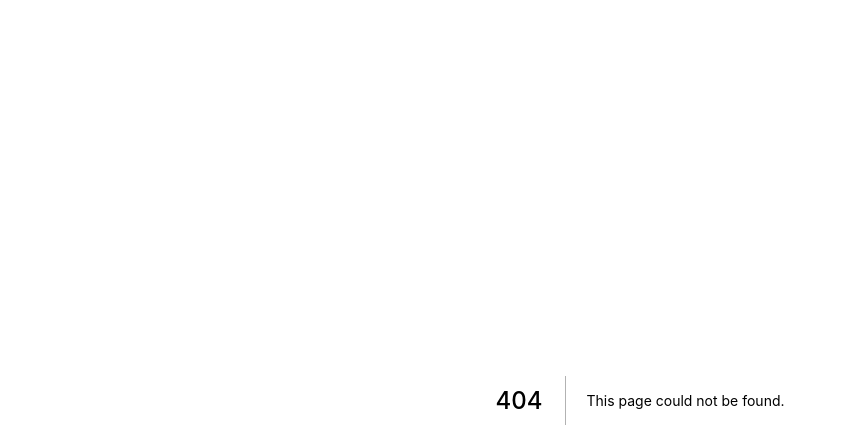
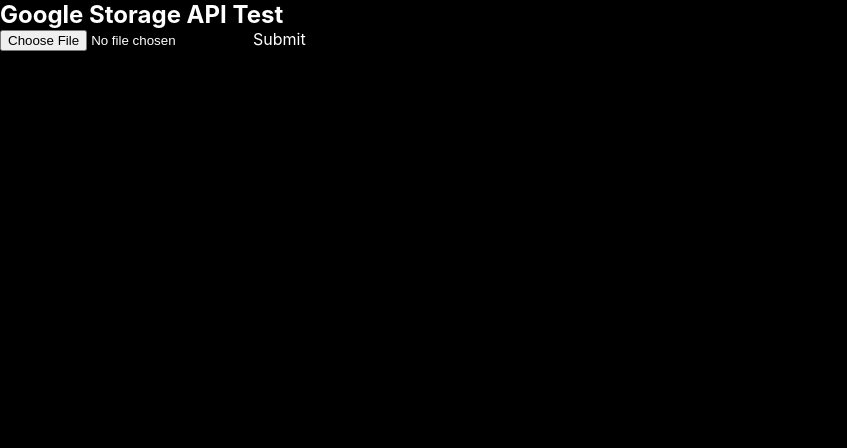
Before and after one commit to via-end-game/sep-6-client, a Next.js app: page /submitPicture in a window 1280 px wide. Before the commit this address had no page. Shown: the top 448 px of the page, without its empty margins (0-847 px from the left). Built offline with nearby package versions, Linux system fonts and the light colour scheme.

Commit message:
feat: pictures are retrieved from the google cloud bucket

```diff
--- a/pages/api/hello.ts
+++ b/pages/api/hello.ts
@@ -1,13 +1,21 @@
 // Next.js API route support: https://nextjs.org/docs/api-routes/introduction
-import type { NextApiRequest, NextApiResponse } from 'next';
+import nextConnect from 'next-connect';
+import { Storage } from '@google-cloud/storage';
 
-type Data = {
-  name: string;
-};
+let projectId = 'sep6-351006'; // Get this from Google Cloud
+let keyFilename = 'sep6.json'; // Get this from Google Cloud -> Credentials -> Service Accounts
+const storage = new Storage({
+  projectId,
+  keyFilename,
+});
+const bucket = storage.bucket('sep6_images_bucket');
 
-export default function handler(
-  req: NextApiRequest,
-  res: NextApiResponse<Data>
-) {
-  res.status(200).json({ name: 'John Doe' });
-}
+export default nextConnect().get(async (req: any, res: any) => {
+  try {
+    const [files] = await bucket.getFiles();
+    res.send([files]);
+  } catch (error) {
+    res.send('Error:' + error);
+  }
+  res.status(200).json('Everything is ok');
+});
--- /dev/null
+++ b/pages/submitPicture.tsx
@@ -0,0 +1,35 @@
+import { NextPage } from 'next';
+const submit = async (event: any) => {
+  event.preventDefault();
+
+  const response = await fetch('/api/hello', {
+    method: 'GET',
+  });
+  response.json().then((x) => {
+    for (let y = 0; y < x[0].length; y++) {
+      const newimg = document.createElement('img');
+      newimg.setAttribute(
+        'src',
+        'https://storage.cloud.google.com/sep6_images_bucket/' + x[0][y].id
+      );
+      newimg.setAttribute('width', '50');
+      newimg.setAttribute('height', '50');
+      // @ts-ignore
+      document.getElementById('images').appendChild(newimg);
+    }
+  });
+  console.log('Response is', response);
+};
+
+const SubmitPicture: NextPage = () => {
+  return (
+    <div>
+      <h2>Google Storage API Test</h2>
+      <input type="file" name="imgfile" accept="image/jpeg" id="imgfile" />
+      <button onClick={submit}>Submit</button>
+      <div className="" id="images"></div>
+    </div>
+  );
+};
+
+export default SubmitPicture;
```
Also changed, not shown: pages/authorization.tsx (+0 -14 lines).
